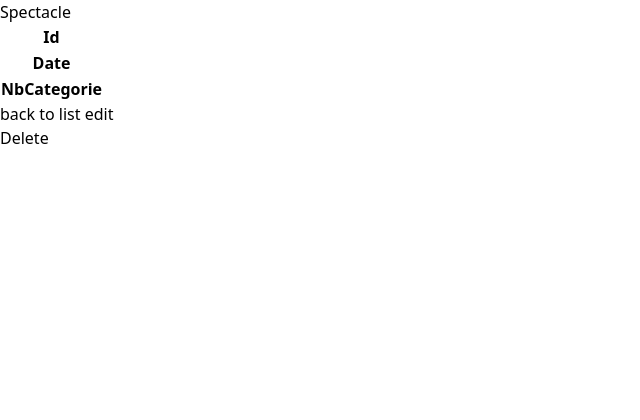
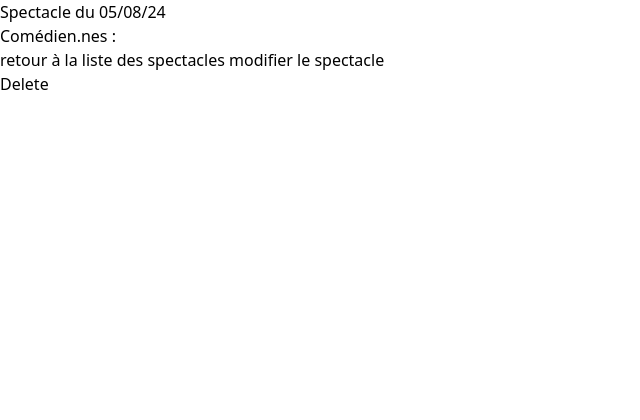
Before and after one commit to FannyPlantier/filage_impro, a Symfony app: template templates/spectacle/show.html.twig in a window 1280 px wide. Shown: the top 420 px of the page, without its empty margins (0-640 px from the left). Run offline with Twig, Linux system fonts and the light colour scheme; the template is opened without the code that fills it, so the values that code supplies are empty; style sheets or scripts are compiled from the project's sources; some libraries are stand-ins or nearby versions.

Commit message:
update forms

```diff
--- a/assets/styles/app.css
+++ b/assets/styles/app.css
@@ -4,7 +4,7 @@ body {
 
 .button{
     border: 2px solid black;
-    border-radius : 4px;
+    border-radius : 2px;
     padding : 2px;
     margin: 5px;
 }
--- a/src/Controller/CategorieController.php
+++ b/src/Controller/CategorieController.php
@@ -65,6 +65,7 @@ class CategorieController extends AbstractController
         return $this->render('categorie/edit.html.twig', [
             'categorie' => $categorie,
             'form' => $form,
+//            'comediens' => $comediens
         ]);
     }
 
--- a/src/Controller/SpectacleController.php
+++ b/src/Controller/SpectacleController.php
@@ -4,6 +4,7 @@ namespace App\Controller;
 
 use App\Entity\Spectacle;
 use App\Form\SpectacleType;
+use App\Repository\CategorieRepository;
 use App\Repository\SpectacleRepository;
 use Doctrine\ORM\EntityManagerInterface;
 use Symfony\Bundle\FrameworkBundle\Controller\AbstractController;
@@ -23,17 +24,18 @@ class SpectacleController extends AbstractController
     }
 
     #[Route('/new', name: 'app_spectacle_new', methods: ['GET', 'POST'])]
-    public function new(Request $request, EntityManagerInterface $entityManager): Response
+    public function new(Request $request, EntityManagerInterface $entityManager,CategorieRepository $categorieRepository): Response
     {
         $spectacle = new Spectacle();
         $form = $this->createForm(SpectacleType::class, $spectacle);
         $form->handleRequest($request);
 
         if ($form->isSubmitted() && $form->isValid()) {
+            $categories = $categorieRepository->findAll();
             $entityManager->persist($spectacle);
             $entityManager->flush();
 
-            return $this->redirectToRoute('app_spectacle_index', [], Response::HTTP_SEE_OTHER);
+            return $this->redirectToRoute('app_spectacle_show', ['id' => $spectacle->getId()], Response::HTTP_SEE_OTHER);
         }
 
         return $this->render('spectacle/new.html.twig', [
--- a/src/Form/CategorieType.php
+++ b/src/Form/CategorieType.php
@@ -17,12 +17,6 @@ class CategorieType extends AbstractType
             ->add('nom')
             ->add('duree')
             ->add('nbComedien')
-            ->add('comediens', EntityType::class, [
-                'class' => Comedien::class,
-                'choice_label' => 'id',
-                'multiple' => true,
-                'required' => false
-            ])
         ;
     }
 
--- a/src/Form/SpectacleType.php
+++ b/src/Form/SpectacleType.php
@@ -2,10 +2,12 @@
 
 namespace App\Form;
 
+use App\Entity\Categorie;
 use App\Entity\Comedien;
 use App\Entity\Spectacle;
 use Symfony\Bridge\Doctrine\Form\Type\EntityType;
 use Symfony\Component\Form\AbstractType;
+use Symfony\Component\Form\Extension\Core\Type\IntegerType;
 use Symfony\Component\Form\FormBuilderInterface;
 use Symfony\Component\OptionsResolver\OptionsResolver;
 
@@ -17,7 +19,7 @@ class SpectacleType extends AbstractType
             ->add('date', null, [
                 'widget' => 'single_text',
             ])
-            ->add('nbCategorie')
+            ->add('nbCategorie', IntegerType::class)
             ->add('comediens', EntityType::class, [
                 'class' => Comedien::class,
                 'choice_label' => 'prenom',
--- a/templates/categorie/edit.html.twig
+++ b/templates/categorie/edit.html.twig
@@ -3,11 +3,11 @@
 {% block title %}Edit Categorie{% endblock %}
 
 {% block body %}
-    <h1>Edit Categorie</h1>
+    <h1>Modifier la catégorie</h1>
 
-    {{ include('categorie/_form.html.twig', {'button_label': 'Update'}) }}
+    {{ include('categorie/_form.html.twig', {'button_label': 'Enregistrer les modifications'}) }}
 
-    <a href="{{ path('app_categorie_index') }}">back to list</a>
+    <a href="{{ path('app_categorie_index') }}">retour à la liste des catégories</a>
 
     {{ include('categorie/_delete_form.html.twig') }}
 {% endblock %}
--- a/templates/spectacle/_form.html.twig
+++ b/templates/spectacle/_form.html.twig
@@ -1,4 +1,4 @@
 {{ form_start(form) }}
     {{ form_widget(form) }}
-    <button class="btn">{{ button_label|default('Save') }}</button>
+    <button class="btn">{{ button_label|default('Générer le spectacle') }}</button>
 {{ form_end(form) }}
--- a/templates/spectacle/show.html.twig
+++ b/templates/spectacle/show.html.twig
@@ -3,28 +3,18 @@
 {% block title %}Spectacle{% endblock %}
 
 {% block body %}
-    <h1>Spectacle</h1>
+    <h1>Spectacle du {{ spectacle.date |date ('d/m/y') }}</h1>
 
-    <table class="table">
-        <tbody>
-            <tr>
-                <th>Id</th>
-                <td>{{ spectacle.id }}</td>
-            </tr>
-            <tr>
-                <th>Date</th>
-                <td>{{ spectacle.date ? spectacle.date|date('Y-m-d') : '' }}</td>
-            </tr>
-            <tr>
-                <th>NbCategorie</th>
-                <td>{{ spectacle.nbCategorie }}</td>
-            </tr>
-        </tbody>
-    </table>
+    <div>
+        Comédien.nes :
+        {% for comedien in spectacle.comediens %}
+            {{ comedien.prenom }}
+        {% endfor %}
+    </div>
 
-    <a href="{{ path('app_spectacle_index') }}">back to list</a>
+    <a href="{{ path('app_spectacle_index') }}">retour à la liste des spectacles</a>
 
-    <a href="{{ path('app_spectacle_edit', {'id': spectacle.id}) }}">edit</a>
+    <a href="{{ path('app_spectacle_edit', {'id': spectacle.id}) }}">modifier le spectacle</a>
 
     {{ include('spectacle/_delete_form.html.twig') }}
 {% endblock %}
```
Also changed, not shown: src/Form/ComedienType.php (+2 -7 lines), templates/categorie/index.html.twig (+12 -6 lines), templates/comedien/index.html.twig (+10 -5 lines).
